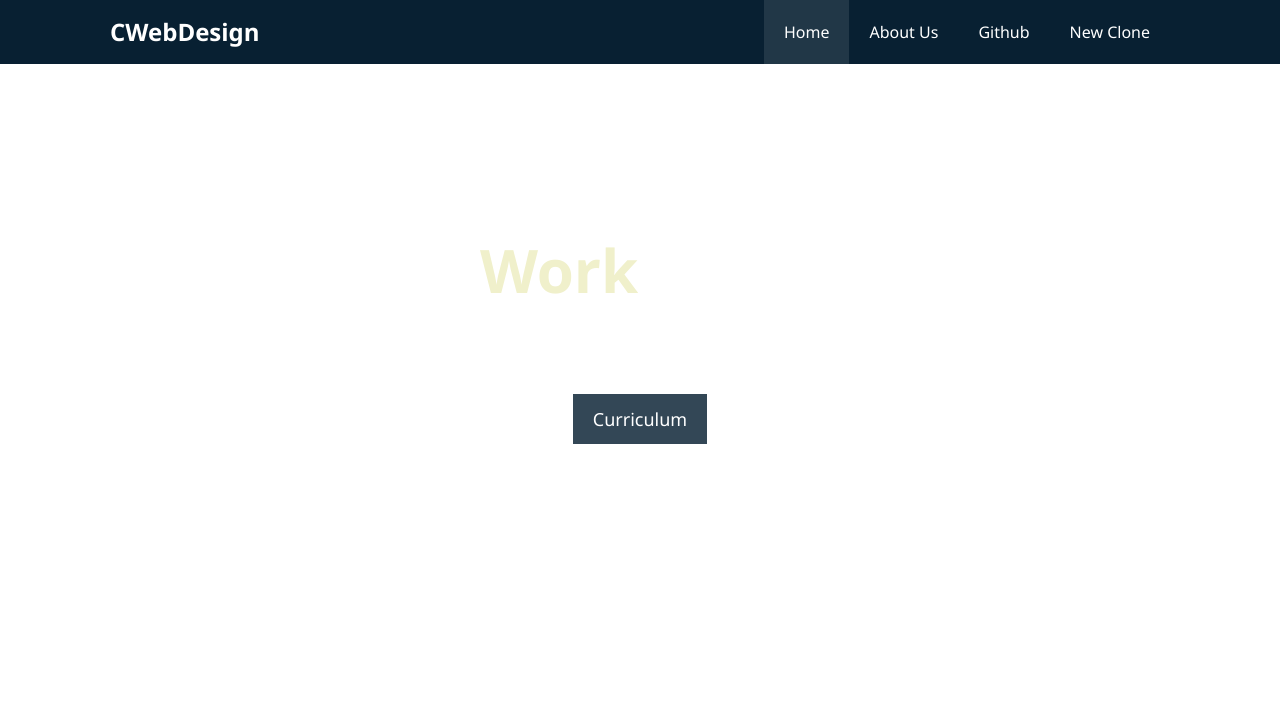
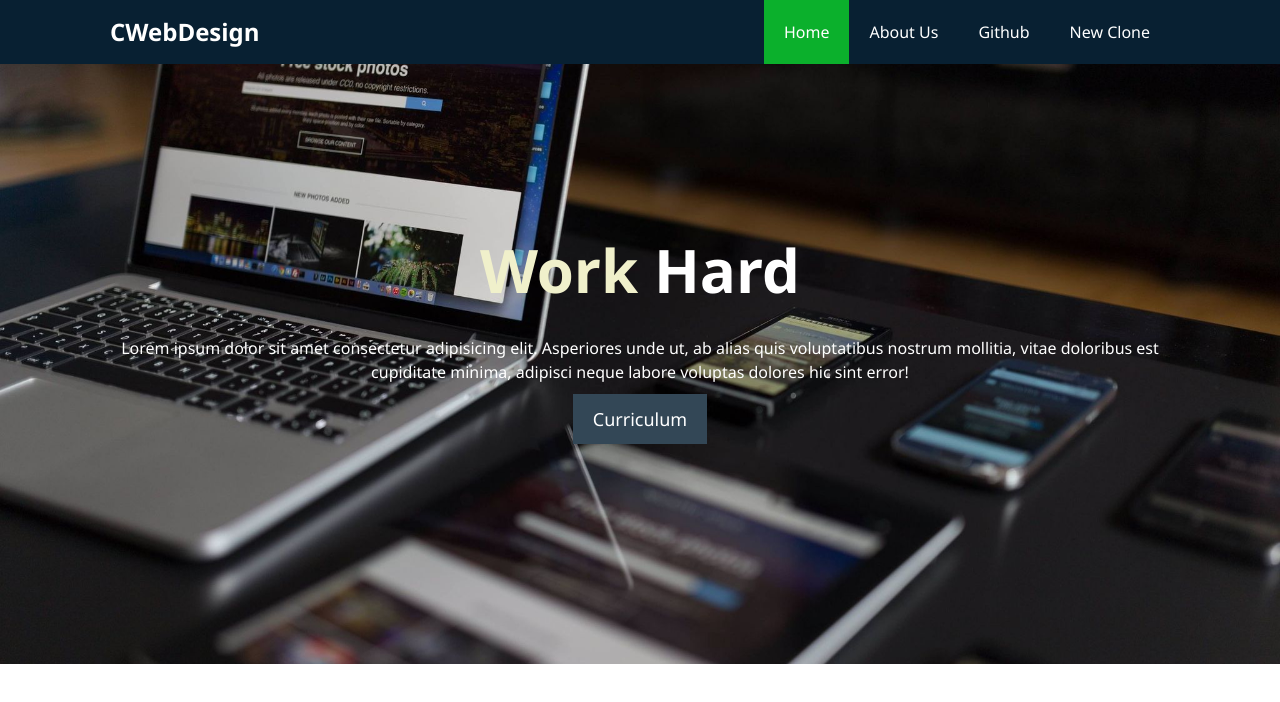
Before and after one commit to yorichan/MyfirstGithubFiles, a plain HTML site: page index.html in a window 1280 px wide. Drawn offline with Linux system fonts and the light colour scheme.

Commit message:
Create style.css

```diff
--- a/css/style.css
+++ b/css/style.css
@@ -58,7 +58,7 @@ p {
   color: #ff4c29;
 }
 #navbar ul li a.active {
-  background: rgba(255, 255, 255, 0.1);
+  background: #0bb02c;
 }
 
 /* container */
@@ -71,7 +71,7 @@ p {
 
 /* hero section */
 #hero {
-  background: url("../image/765090-most-popular-technology-background-images-1920x1080-hd-for-mobile") no-repeat center center/cover;
+  background: url("../image/hero_image.jpg") no-repeat center center/cover;
   height: 600px;
 }
 #hero .hero-content {
```
